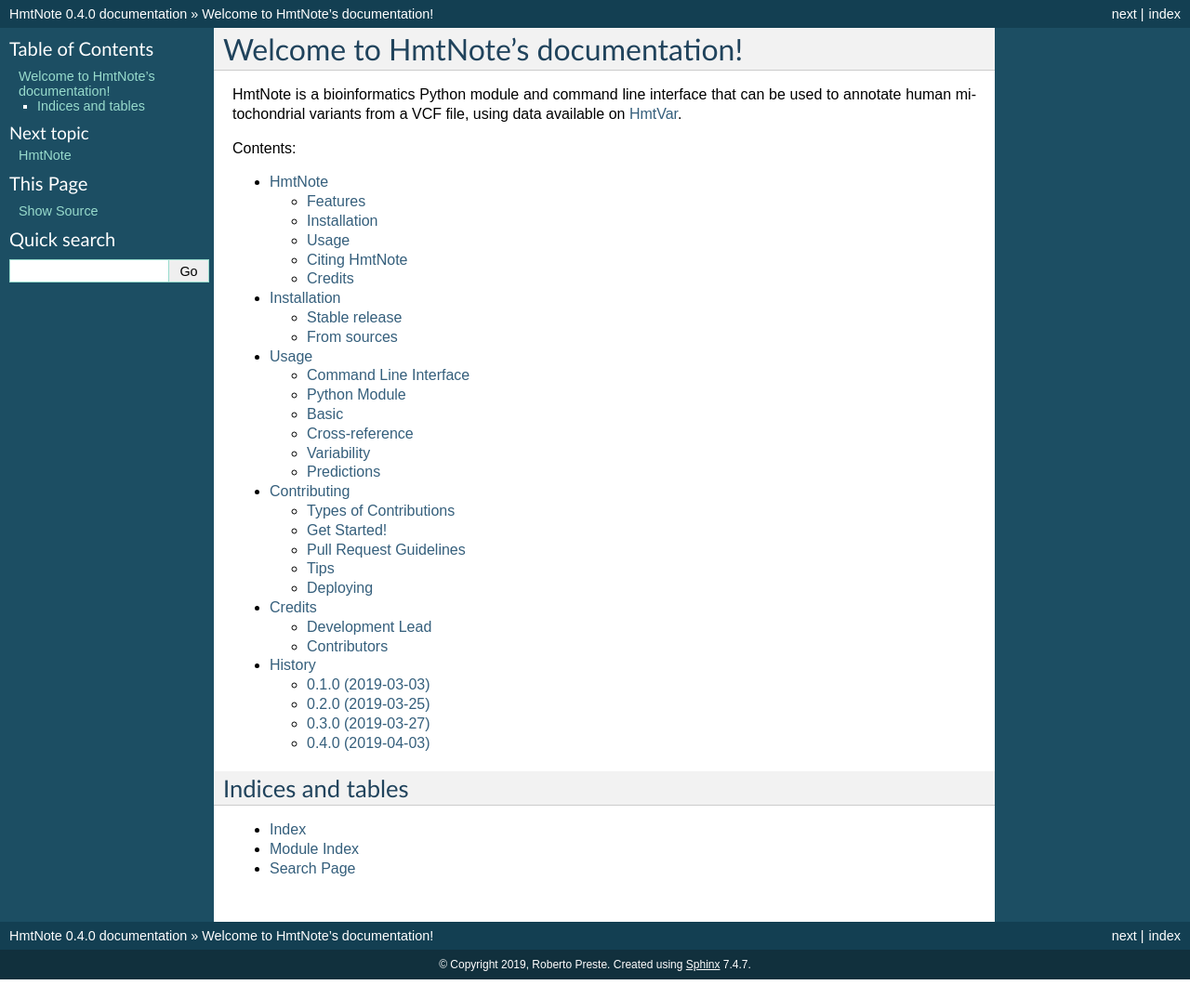
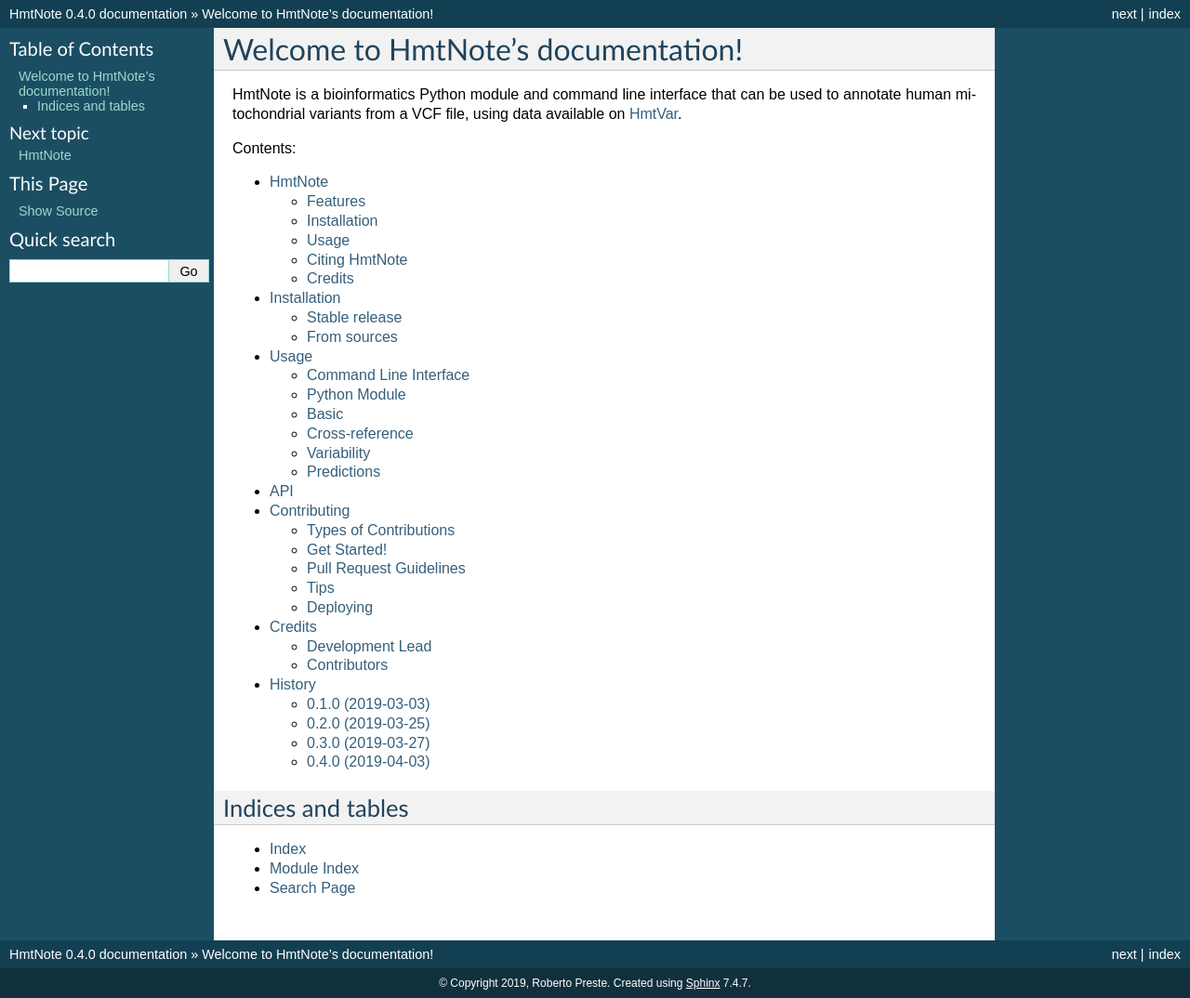
Before and after one commit to robertopreste/HmtNote, a Sphinx documentation site: the page built from docs/index.rst, in a window 1280 px wide. Shown: the whole page at 93% size. Built offline with Sphinx 7.4.7, drawn with Linux system fonts in a browser that asks for light colours; pages that are not in the unit, such as notebooks, are missing from menus.

```diff
--- /dev/null
+++ b/docs/api.rst
@@ -0,0 +1,6 @@
+===
+API
+===
+
+.. automodule:: hmtnote.hmtnote
+    :members:
--- a/docs/index.rst
+++ b/docs/index.rst
@@ -10,6 +10,7 @@ HmtNote is a bioinformatics Python module and command line interface that can be
    readme
    installation
    usage
+   api
    modules
    contributing
    authors
```
